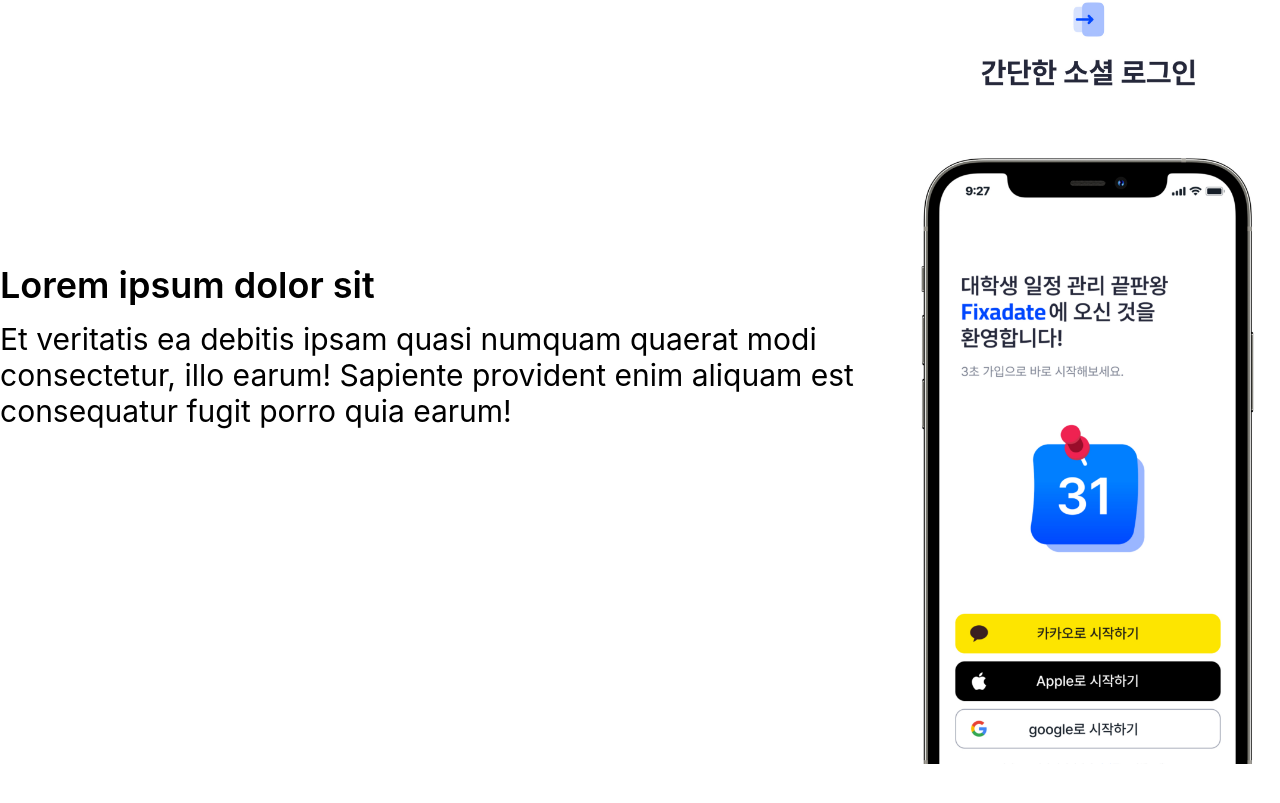
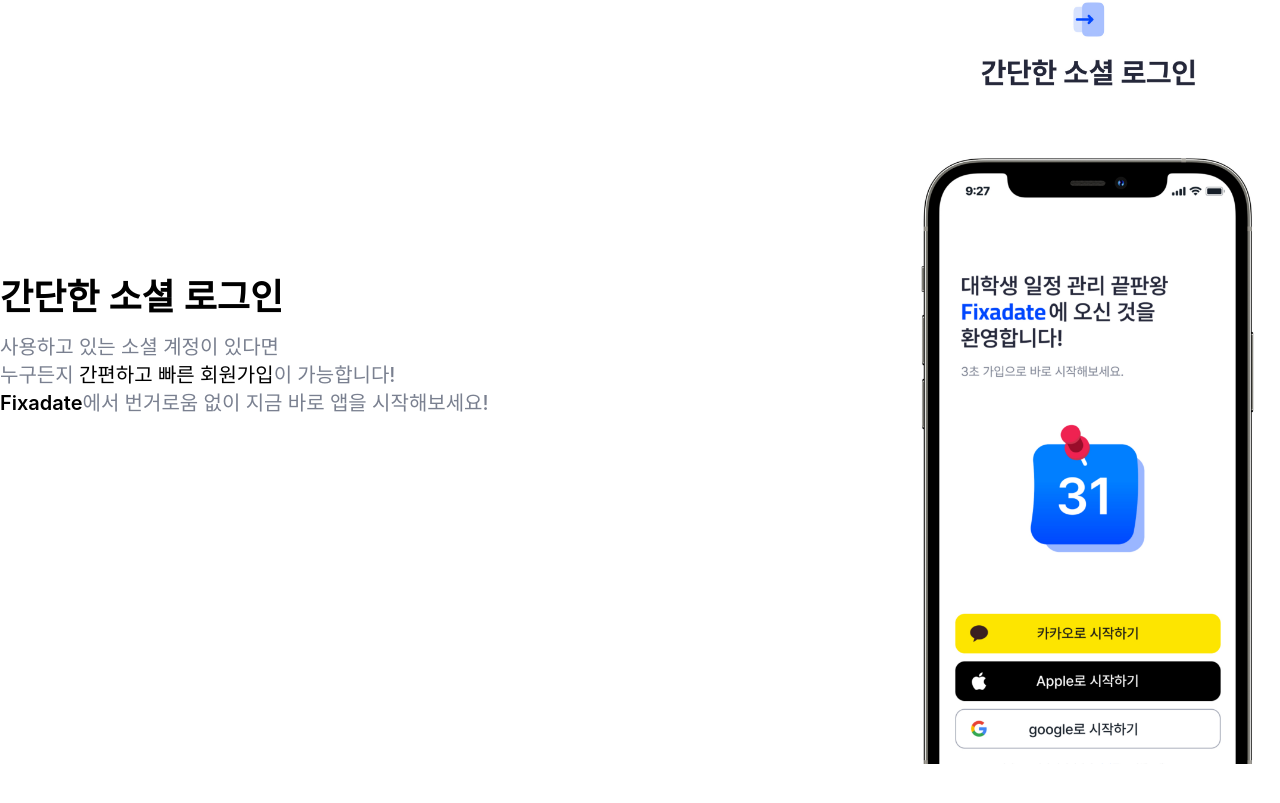
Before and after one commit to fixadate/fixadate_about, a React (Vite) app: page / in a window 1280 px wide. Shown: the part 2909-3712 px from the top of the page. Built offline with nearby package versions, Linux system fonts and the light colour scheme; a web font is replaced by a local one.

Commit message:
✨ 섹션 2 내용 수정

```diff
--- a/src/App.tsx
+++ b/src/App.tsx
@@ -81,12 +81,23 @@
                             {/* Section 2 */}
                             <div className='mx-auto flex max-w-screen-xl items-center justify-between'>
                                 <div className='space-y-4 text-start'>
-                                    <h2 className='text-4xl font-semibold'>Lorem ipsum dolor sit</h2>
-                                    <p className='text-3xl'>
-                                        Et veritatis ea debitis ipsam quasi numquam quaerat modi consectetur,
-                                        illo earum! Sapiente provident enim aliquam est consequatur fugit
-                                        porro quia earum!
-                                    </p>
+                                    <h2 className='text-4xl font-semibold'>간단한 소셜 로그인</h2>
+                                    <h3 className='ml-auto text-xl font-medium text-fixadate-gray-5'>
+                                        <p className=''>사용하고 있는 소셜 계정이 있다면</p>
+                                        <p className=''>
+                                            누구든지{' '}
+                                            <span className='text-fixadate-black'>
+                                                간편하고 빠른 회원가입
+                                            </span>
+                                            이 가능합니다!
+                                        </p>
+                                        <p className=''>
+                                            <span className='font-semibold text-fixadate-black'>
+                                                Fixadate
+                                            </span>
+                                            에서 번거로움 없이 지금 바로 앱을 시작해보세요!
+                                        </p>
+                                    </h3>
                                 </div>
 
                                 <img
```
